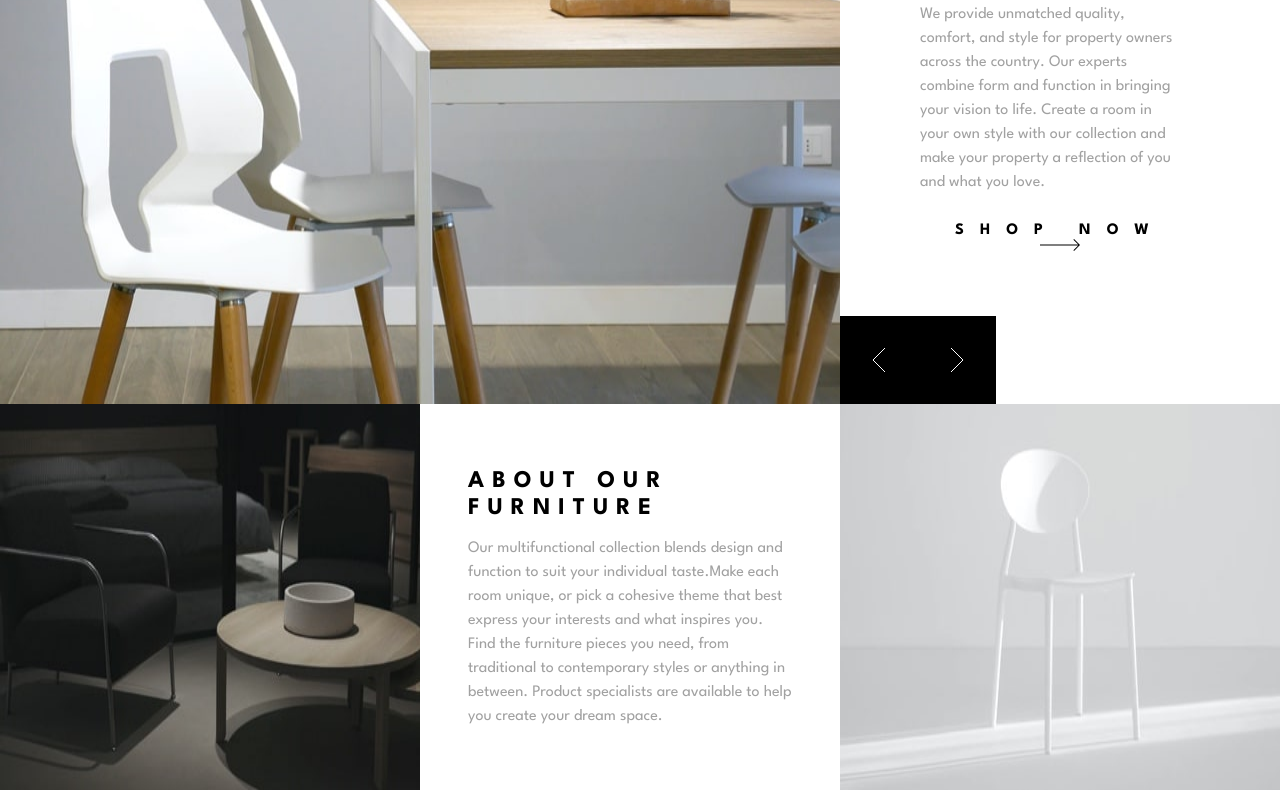
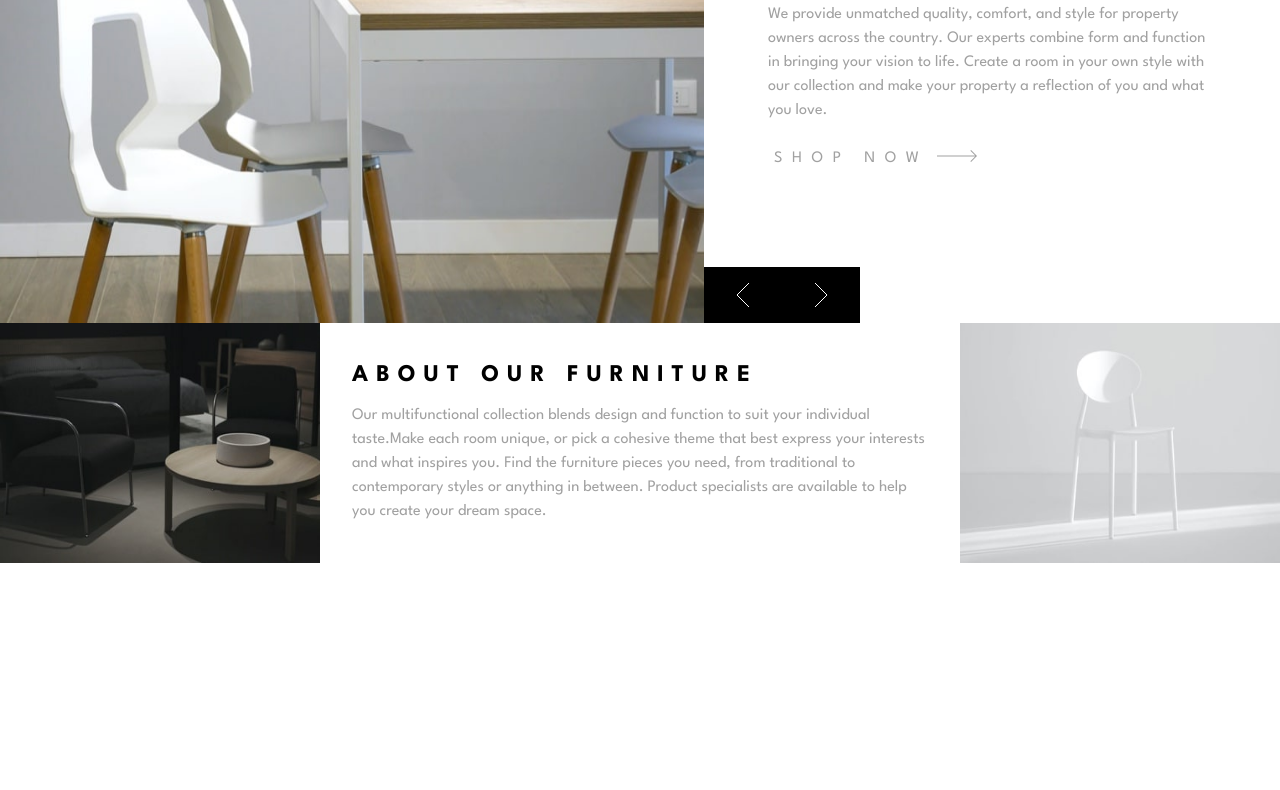
Before and after one commit to Aman11b/Room-homepage, a website: page index.html in a window 1280 px wide. Shown: the part 237-1027 px from the top of the page. After the commit the page ends 800 px from the top, so only its background shows below. Drawn offline with nearby package versions, Linux system fonts and the light colour scheme; files that its build step writes are made by us from their sources.

Commit message:
mainUpper redesigned

```diff
--- a/index.html
+++ b/index.html
@@ -41,10 +41,12 @@
   </header>
   <main role="main" class="[ grid ]">
       <section data-type="upper" class="[ upperMain ] [ flex-row ]">
+        <div class="imageDiv">
           <img src="./images/desktop-image-hero-1.jpg" alt="Slide Image" id="imagae">
+        </div>
         <div class="[ mainContent ] [ flex-col ] ">
           <div id="content" class="[ content ]">
-          <h1 id="title" class="[  ]">Discover innovative ways to decorate</h1>
+            <h1 id="title" >Discover innovative ways to decorate</h1>
             <p id="text">
               We provide unmatched quality, comfort, and style for property owners across the country. Our experts combine form and function in bringing your vision to life. Create a room in your own style with our collection and make your property a reflection of you and what you love.
             </p>
@@ -59,10 +61,11 @@
             </button>
           </div>
         </div>
-
     </section >
     <section data-type="lower"  class="[ lowerMain ] [ flex-row ]">
-      <img src="./images/image-about-dark.jpg" alt="Dark furniture" class="firstImage">
+      <div class="firstImage">
+        <img src="./images/image-about-dark.jpg" alt="Dark furniture" >
+      </div>
       <div class="[ lowerContent ][ flex-col ]">
         <div>
           <h2>About our furniture</h2>
@@ -71,7 +74,9 @@
           </p>
         </div>
       </div>
-      <img src="./images/image-about-light.jpg" alt="Light furniture" class="secondImage">
+      <div class="secondImage">
+        <img src="./images/image-about-light.jpg" alt="Light furniture" >
+      </div>
     </section>
   </main>
   <script src="./main.js" defer></script>
--- a/scss/components/_mainLower.scss
+++ b/scss/components/_mainLower.scss
@@ -1,21 +1,22 @@
 @use '../utils/' as u;
 
 .lowerMain{
-    @include u.breakpoint('large'){
-        flex-direction: column;
-        img {
-            width: 50vw; // same width for both images
-            aspect-ratio: 1.5/1;
-        }
+    height: 30vh;
+    img{
+        width: 100%;
+        height: 100%;
     }
-    @include u.breakpoint('small'){
-        img{
-            width: 100vw;
-        }
+    .firstImage,
+    .secondImage{
+        width: 25%;
     }
     .lowerContent{
-        padding: 4rem 3rem;
+        max-width: 50%;
+        display: grid;
+        height: 100%;
+        place-items: center;
 
+        padding-inline: 2rem;
         h2{
             letter-spacing: 0.5rem;
             text-transform: uppercase;
@@ -24,32 +25,69 @@
             padding-top: 1rem;
             color: var(--clr-grey-500);
             text-align: start;
+            width: 100%;
 
         }
 
-        @include u.breakpoint('large') {
-            // margin-right: 0; // ✅ align to left edge
-            padding: 0 0;
-            padding-top: 2rem;
-            padding-bottom: 2rem;
-            // justify-content: end;
-            align-items: end;
 
-            h2 {
-                letter-spacing: 0.3rem;
-                text-transform: uppercase;
-            }
+    }
+}
 
-            p {
+// .lowerMain{
+//     @include u.breakpoint('large'){
+//         flex-direction: column;
+//         div{
+//             width: 30vw;
+//             height: fit-content;
+//         }
+//         img {
+//             width: 30vh; // same width for both images
+//             aspect-ratio: 1;
+//         }
+//     }
+//     @include u.breakpoint('small'){
+//         img{
+//             width: 100vw;
+//         }
+//     }
+//     .lowerContent{
+//         padding: 4rem 2rem;
 
-                width:40ch;
-                padding-right: 1rem;
-            }
-        }
-    }
+//         h2{
+//             letter-spacing: 0.5rem;
+//             text-transform: uppercase;
+//         }
+//         p{
+//             padding-top: 1rem;
+//             color: var(--clr-grey-500);
+//             text-align: start;
+//             width: 100%;
 
-    @include u.breakpoint('small'){
-        flex-direction: column;
-    }
+//         }
 
-}
+//         @include u.breakpoint('large') {
+//             // margin-right: 0; // ✅ align to left edge
+//             padding: 0 0;
+//             padding-top: 2rem;
+//             padding-bottom: 2rem;
+//             // justify-content: end;
+//             align-items: end;
+
+//             h2 {
+//                 letter-spacing: 0.3rem;
+//                 text-transform: uppercase;
+//             }
+
+//             p {
+
+//                 width:40ch;
+//                 padding-right: 1rem;
+//             }
+//         }
+//     }
+
+//     @include u.breakpoint('small'){
+//         flex-direction: column;
+//     }
+
+// }
--- a/scss/components/_mainUpper.scss
+++ b/scss/components/_mainUpper.scss
@@ -1,55 +1,63 @@
 
 @use '../utils/' as u;
+.upperMain{
+    display: flex;
+    height: 70vh;
+    .imageDiv{
+        width: 55%;
+        object-fit: contain;
 
-.upperMain{
-    @include u.breakpoint('large') {
-        flex-direction: column;
+        img{
+            width: 100%;
+            height: 100%;
+            // object-fit: contain;
+        }
     }
-    @include u.breakpoint('small'){
-        flex-direction: column;
-    }
-
     .mainContent{
-        justify-content: space-between;
+        width: 45%;
+        padding: 3rem 4rem;
+        display: grid;
+        // place-content: center;
+        gap: 2rem;
         position: relative;
 
         .content{
-            padding: 9rem 5rem;
-            // margin-bottom: 1rem;
-            // padding-bottom: 1rem;
-
-            #text{
-                padding: 1.6rem 0;
-                color: var(--clr-grey-500);
-                text-align:start;
-                padding-right: 1.5rem;
-
-            }
-            h1 {
-                font-size: 2rem;
-            }
-
-            button{
-                background: transparent;
-                border: none;
-                font-weight: var(--fw-700);
-
-                color: var(--clr-grey-600);
-                text-transform:uppercase;
-                letter-spacing: 1em;
-                fill: var(--clr-grey-600);
-                &:hover{
-                    color: var(--clr-grey-500);
-                    fill: var(--clr-grey-500);
-                }
-            }
+            width: 100%;
+            display: flex;
+            flex-direction: column;
+            gap: 1rem;
+            justify-content: center;
+            align-items: baseline;
 
 
-            @include u.breakpoint('large'){
-                padding: 7rem 4rem 3rem 4rem;
+            #title{
+                font-size: 2rem;
+                width: 20ch;
             }
-            @include u.breakpoint('small'){
-                padding: 3rem 2rem;
+            #text{
+                // padding-top: 1rem;
+                min-height: 130px;
+                width: 100%;
+                color: var(--clr-grey-500);
+            }
+            button{
+                display: flex;
+                gap: 0.5rem;
+                align-items: center;
+                justify-content: center;
+                outline: none;
+                border: none;
+                background-color: transparent;
+
+                color: var(--clr-grey-500);
+                fill: var(--clr-grey-500);
+                letter-spacing: 0.6rem;
+                text-transform: uppercase;
+
+                &:hover{
+                    color: var(--clr-grey-600);
+                    fill: var(--clr-grey-600);
+                }
             }
         }
 
@@ -57,25 +65,14 @@
             position: absolute;
             bottom: 0;
             button{
-                padding: 2rem;
+                padding: 1rem 2rem;
                 border: none;
-                @include u.breakpoint('small'){
-                    padding: 1rem;
+                outline: none;
+
+                &:hover{
+                    background-color: var(--clr-grey-500);
                 }
-
-            }
-
-            @include u.breakpoint('large'){
-                top: 0;
-                bottom: unset;
-            }
-            @include u.breakpoint('small'){
-                top: -3.5rem;
-                right: 0;
             }
         }
-
-
-
     }
 }
```
Also changed, not shown: package.json (added, +9 -0 lines), 1 other file. Lines whose indentation alone changed are shown as unchanged.
